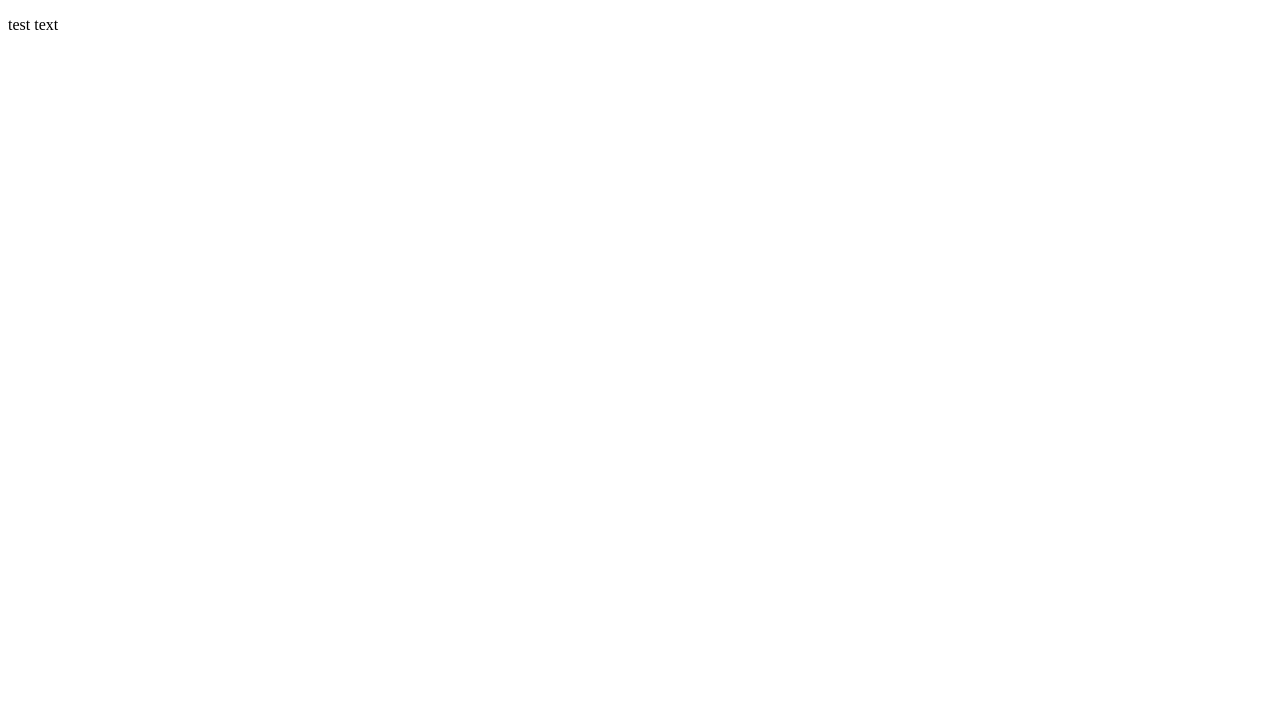
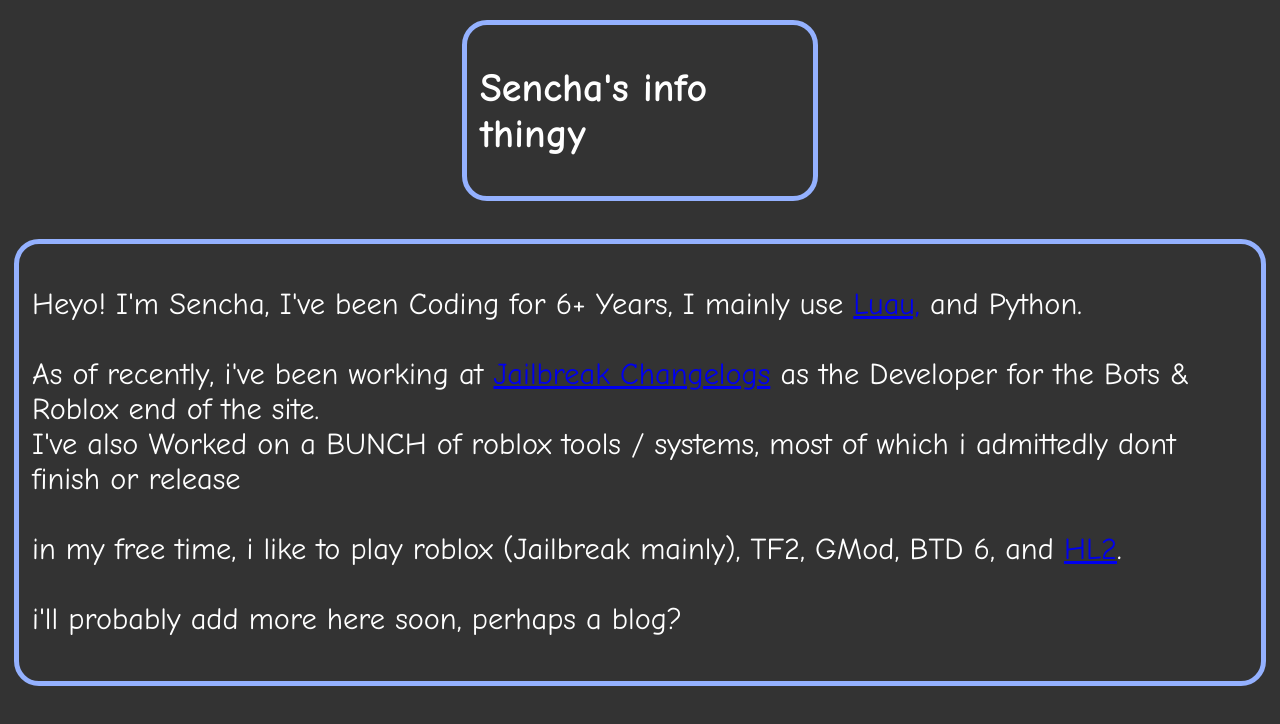
Before and after one commit to senchatf/info, a plain HTML site: page index.html in a window 1280 px wide. Drawn offline with Linux system fonts and the light colour scheme.

Commit message:
Add files via upload

```diff
--- /dev/null
+++ b/hl3soon.css
@@ -0,0 +1,75 @@
+
+.titleDiv {
+    display: flex;
+    justify-content: center;
+    align-items: center;
+    border-radius: 25px;
+    border: 5px solid #94b1ff;
+    padding: 1%;
+    width: 25%;
+    margin-top: 20px;
+}
+
+@font-face {
+    font-family: 'comic sans';
+    src: url('./fonts/Comic\ Sans\ MS.ttf');
+}
+
+.audioControls {
+    margin-top: 20px;
+}
+.audioControls button {
+    padding: 8px 16px;
+    background-color: #ff732d;
+    border: none;
+    border-radius: 8px;
+    cursor: pointer;
+    font-weight: bold;
+}
+.audioControls button:hover {
+    background-color: #fa7f41;
+}
+
+body {
+    background-color: #000000;
+    margin: 0;
+    display: flex;
+    flex-direction: column;
+    align-items: center;
+}
+
+img {
+    width: 50%;
+}
+
+.baseDiv {
+    display: flex;
+    justify-content: center;
+    align-items: center;
+    border-radius: 25px;
+    flex-direction: column;
+    align-items: center;
+    border: 5px solid #ff732d;
+    padding: 1%;
+    width: 95%;
+    margin-top: 20px;
+}
+
+.AboutMeTitle {
+    font-family: "Comic Sans MS", "Comic Sans", cursive, sans-serif;
+    color: #ffffff;
+    font-size: 250%;
+}
+
+p {
+    font-family: "Comic Sans MS", "Comic Sans", cursive, sans-serif;
+    color: #ffffff;
+    font-size: 190%;
+
+}
+
+.title {
+    font-family: "Comic Sans MS", "Comic Sans", cursive, sans-serif;
+    color: #ffffff;
+    font-size: 250%;
+}
--- /dev/null
+++ b/hl3soon.html
@@ -0,0 +1,36 @@
+<!DOCTYPE html>
+<html>
+    <head>
+        <title>Sencha's Info thingy</title>
+        <link rel="stylesheet" href="hl3soon.css">
+        <style>
+
+        </style>
+    </head>
+    <body>
+        <div class="baseDiv">
+            <!--<h2 class="AboutMeTitle">About Me</h2>-->
+            <img src="./img/i-still-got-hope-for-hl3-v0-oo6w2lufns6g1.webp">
+            <audio id="bgAudio" src="./sound/Hazardous_Environments.mp3"></audio>
+
+            <div class="audioControls">
+                <button id="playPauseBtn">Play</button>
+            </div>
+        </div>
+
+        <script>
+            const audio = document.getElementById('bgAudio');
+            const btn = document.getElementById('playPauseBtn');
+
+            btn.addEventListener('click', () => {
+                if(audio.paused){
+                    audio.play();
+                    btn.textContent = 'Pause';
+                } else {
+                    audio.pause();
+                    btn.textContent = 'Play';
+                }
+            });
+        </script>
+    </body>
+</html>
--- a/index.html
+++ b/index.html
@@ -1,9 +1,37 @@
 <!DOCTYPE html>
+<html>
     <head>
         <title>Sencha's Info thingy</title>
+        <link rel="stylesheet" href="styles.css">
     </head>
     <body>
-    <div>
-        <p>test text</p>
+        <div class="titleDiv" id="titleDiv">
+            <h1 class="title">Sencha's info thingy</h1>
+        </div>
+        <br>
+        <div class="baseDiv">
+            <!--<h2 class="AboutMeTitle">About Me</h2>-->
+
+            <p>
+                Heyo! I'm Sencha, I've been Coding for 6+ Years, I mainly use
+                <a href="https://luau.org/">Luau,</a>
+                and Python.
+                <br><br>
+                As of recently, i've been working at
+                <a href="https://jailbreakchangelogs.com/">Jailbreak Changelogs</a>
+                as the Developer for the Bots & Roblox end of the site.
+                <br>
+                I've also Worked on a BUNCH of roblox tools / systems, most of which i admittedly dont finish or release
+                <br>
+
+                <br>
+                in my free time, i like to play roblox (Jailbreak mainly), TF2, GMod, BTD 6, and <a href="./hl3soon.html">HL2</a>.
+                <br>
+                <br>
+                i'll probably add more here soon, perhaps a blog?
+            </p>
+
+
         </div>
     </body>
+</html>
--- /dev/null
+++ b/styles.css
@@ -0,0 +1,56 @@
+
+.titleDiv {
+    display: flex;
+    justify-content: center;
+    align-items: center;
+    border-radius: 25px;
+    border: 5px solid #94b1ff;
+    padding: 1%;
+    width: 25%;
+    margin-top: 20px;
+}
+
+@font-face {
+    font-family: 'comic sans';
+    src: url('./fonts/Comic\ Sans\ MS.ttf');
+}
+
+body {
+    background-color: #333333;
+    margin: 0;
+    display: flex;
+    flex-direction: column;
+    align-items: center;
+}
+
+.baseDiv {
+    display: flex;
+    justify-content: center;
+    align-items: center;
+    border-radius: 25px;
+    flex-direction: column;
+    align-items: center;
+    border: 5px solid #94b1ff;
+    padding: 1%;
+    width: 95%;
+    margin-top: 20px;
+}
+
+.AboutMeTitle {
+    font-family: "Comic Sans MS", "Comic Sans", cursive, sans-serif;
+    color: #ffffff;
+    font-size: 250%;
+}
+
+p {
+    font-family: "Comic Sans MS", "Comic Sans", cursive, sans-serif;
+    color: #ffffff;
+    font-size: 190%;
+
+}
+
+.title {
+    font-family: "Comic Sans MS", "Comic Sans", cursive, sans-serif;
+    color: #ffffff;
+    font-size: 250%;
+}
```
Lines whose indentation alone changed are shown as unchanged.
